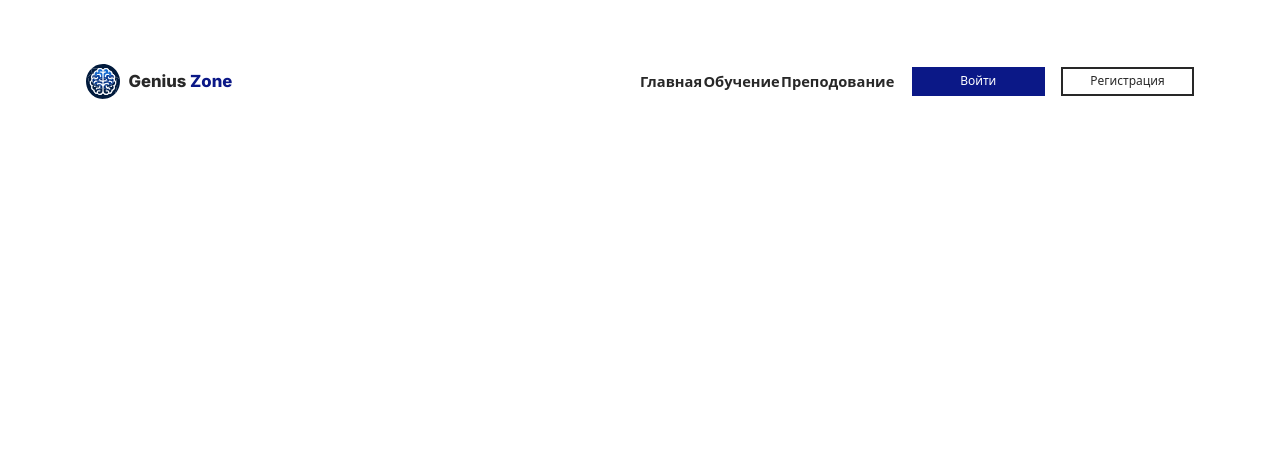
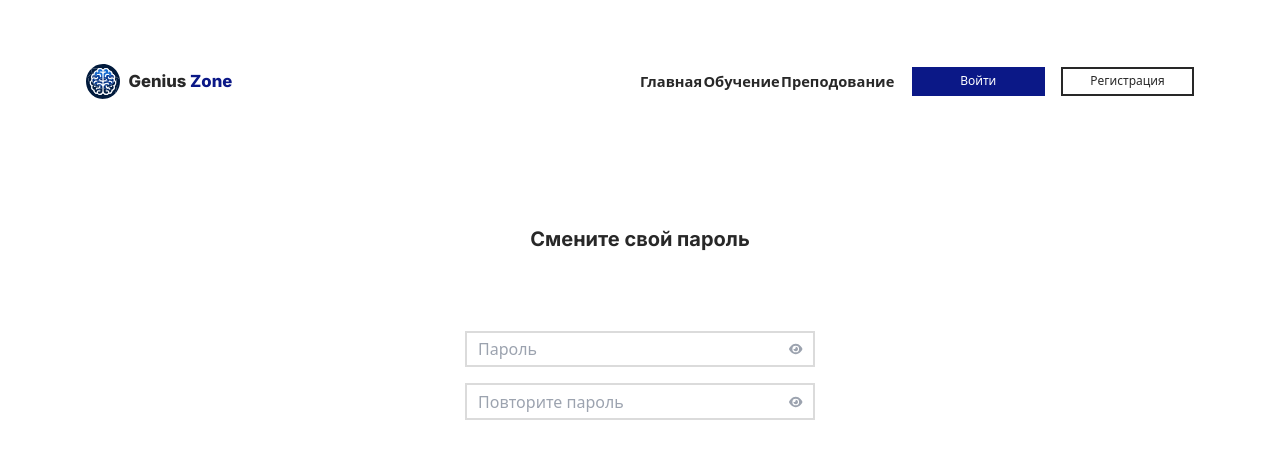
Before and after one commit to k1ngsterr1/genius-zone, a React (Vite) app: page /change-password in a window 1280 px wide. Shown: the top 458 px of the page. Built offline with nearby package versions, Linux system fonts and the light colour scheme.

Commit message:
Version  1.2.3

```diff
--- a/src/pages/ChangePassword/ui/index.tsx
+++ b/src/pages/ChangePassword/ui/index.tsx
@@ -1,10 +1,11 @@
 import { Header } from "@features/header/ui";
-import { ChangePasswordForm } from "@widgets/form/ui/changePasswordForm";
+import { ChangePasswordScreen } from "@widgets/ChangePassword";
 
 export const ChangePasswordPage = () => {
   return (
     <div className="page">
       <Header />
+      <ChangePasswordScreen />
     </div>
   );
 };
--- /dev/null
+++ b/src/widgets/ChangePassword/index.ts
@@ -0,0 +1 @@
+export { ChangePasswordScreen } from "./ui/index";
--- a/src/widgets/ChangePassword/ui/index.tsx
+++ b/src/widgets/ChangePassword/ui/index.tsx
@@ -1,5 +1,11 @@
+import { ChangePasswordForm } from "@widgets/form/ui/changePasswordForm";
 import React from "react";
 
-export const index = () => {
-  return <div>index</div>;
+export const ChangePasswordScreen = () => {
+  return (
+    <div className="wrapper">
+      <h1 className="main-heading">Смените свой пароль</h1>
+      <ChangePasswordForm />
+    </div>
+  );
 };
```
